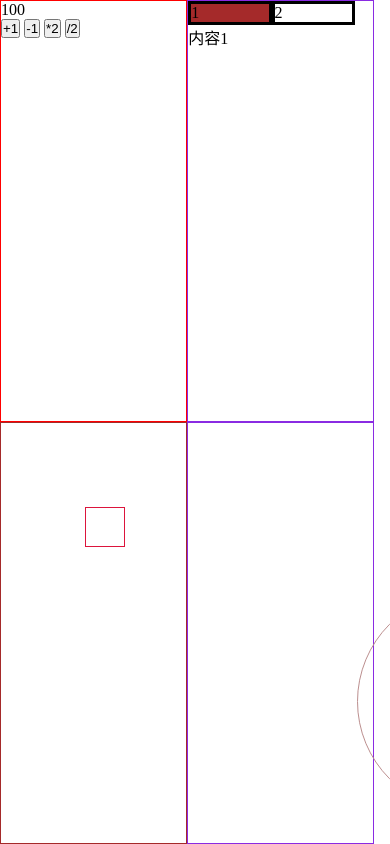
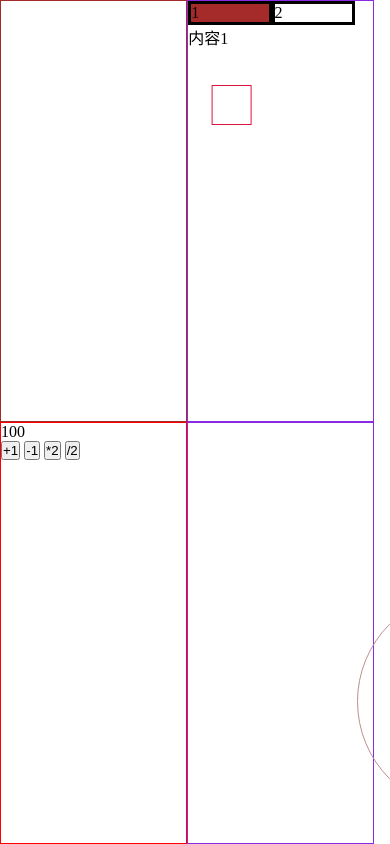
Before and after one commit to yruirui/mvc1, a website with bundled scripts: page src/index.html in a window 390 px wide. Shown: the top 844 px of the page. Built offline with nearby package versions, Linux system fonts and the light colour scheme.

```diff
--- a/src/app1.js
+++ b/src/app1.js
@@ -1,14 +1,27 @@
 import $ from 'jquery'
 import './app1.css';
-
+//将需要的HTML写入页面
+const html=`
+ <div id="app1">
+        <div class='output'><span id='number'>100</span></div>
+        <div class='actions'>
+            <button id='add1'>+1</button>
+            <button id='minus1'>-1</button>
+            <button id='mul2'>*2</button>
+            <button id='divide2'>/2</button>
+        </div>
+    </div>`
+const $element=$(html).prependTo($('body>#page'))
+//找到重要元素
 const $number=$('#number')
 const $add1=$('#add1')
 const $minus1=$('#minus1')
 const $mul2=$('#mul2')
 const $divide2=$('#divide2')
 const n=localStorage.getItem('n')
+//数据初始化
 $number.text(n||100)
-
+//事件绑定
 $add1.on('click',()=>{
     let n=parseInt($number.text())
     n+=1
--- a/src/app2.js
+++ b/src/app2.js
@@ -1,11 +1,24 @@
 import $ from 'jquery'
 import './app2.css';
-
+//将需要的HTML写入页面
+const html=`<div id="app2">
+<ol class='tab-bar'><li>1</li>
+    <li>2</li>
+</ol>
+<ol class='tab-content'><li>内容1</li>
+    <li>内容2</li>
+</ol>
+</div>`
+const $element=$(html).prependTo($('body>#page'))
+//事件触发与处理
 const $tabBar=$('#app2 .tab-bar')
 const $tabContent=$('#app2 .tab-content')
+const app2eq=localStorage.getItem('app2-index')
 $tabBar.on('click','li',(e)=>{
+    console.log('app2')
     const $li=$(e.currentTarget)
     const index=$li.index()
+    localStorage.setItem('app2-index',index)
     $li
     .addClass('selected')
     .siblings().removeClass('selected')
@@ -14,4 +27,4 @@
     addClass('active').siblings().
     removeClass('active')
 })
-$tabBar.children().eq(0).trigger('click')
+$tabBar.children().eq(app2eq).trigger('click')
--- a/src/app3.js
+++ b/src/app3.js
@@ -1,6 +1,23 @@
 import './app3.css';
 import $ from 'jquery'
+//将需要的HTML写入页面
+const html=`<div id="app3">
+<div class="square"></div>
+</div>`
+const $element=$(html).prependTo($('body>#page'))
+
+//事件触发与处理
 const $square=$('#app3 .square')
+const app3active=localStorage.getItem("app3localKey")
+$square.toggleClass('active',app3active)
 $square.on('click',()=>{
-    $square.toggleClass('active')
+    if($square.hasClass('active')){
+        $square.removeClass('active')
+        localStorage.setItem('app3localKey','no')
+    }else{
+        $square.addClass('active')
+        localStorage.setItem('app3localKey','yes')
+    }
+
+    //$square.toggleClass('active')
 })
--- a/src/app4.js
+++ b/src/app4.js
@@ -1,6 +1,11 @@
 import $ from 'jquery'
 import './app4.css'
-
+//将需要的HTML写入页面
+const html=`<div id="app4">
+<div class="circle"></div>
+</div>`
+const $element=$(html).appendTo($('body>#page'))
+//事件触发与处理
 const $circle=$('#app4 .circle')
 $circle.on('mouseenter',()=>{
     $circle.addClass('active')
--- a/src/index.html
+++ b/src/index.html
@@ -7,30 +7,10 @@
     <title>MVC demo</title>
 </head>
 <body>
-    <div id=page>
-    <div id="app1">
-        <div class='output'><span id='number'>100</span></div>
-        <div class='actions'>
-            <button id='add1'>+1</button>
-            <button id='minus1'>-1</button>
-            <button id='mul2'>*2</button>
-            <button id='divide2'>/2</button>
-        </div>
-    </div>
-    <div id="app2">
-        <ol class='tab-bar'><li>1</li>
-            <li>2</li>
-        </ol>
-        <ol class='tab-content'><li>内容1</li>
-            <li>内容2</li>
-        </ol>
-    </div>
-    <div id="app3">
-        <div class="square"></div>
-    </div>
-    <div id="app4">
-        <div class="circle"></div>
-    </div>
+    <div id="page">
+
+
+
 </div>
     <script src='main.js'></script>
 </body>
--- a/src/main.js
+++ b/src/main.js
@@ -4,5 +4,4 @@
 import './app3.js';
 import './app4.js';
 import './reset.css';
-import './app4.css';
 import './page.css';
```
Also changed, not shown: dist/index.html, 3 other files.
